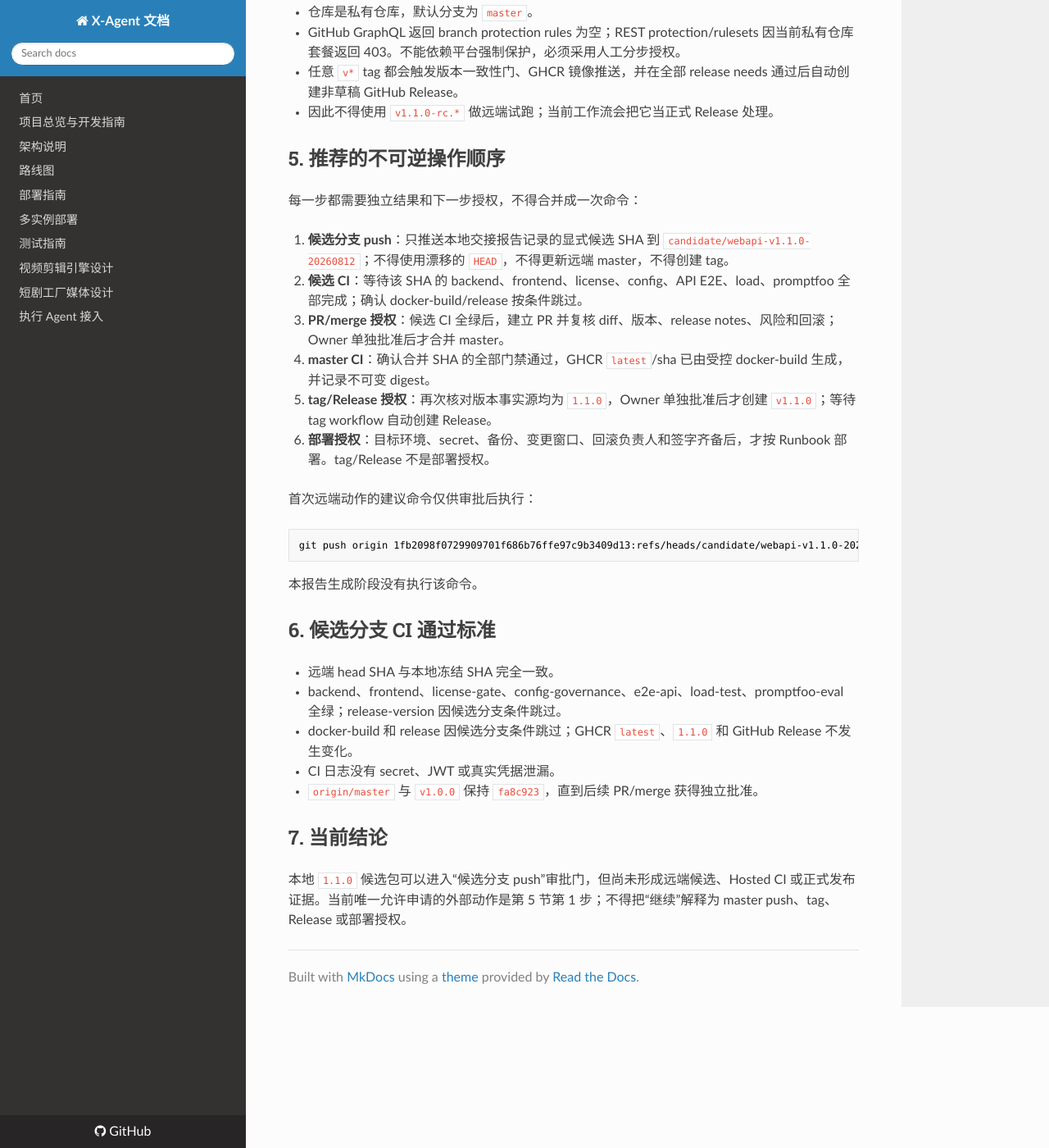
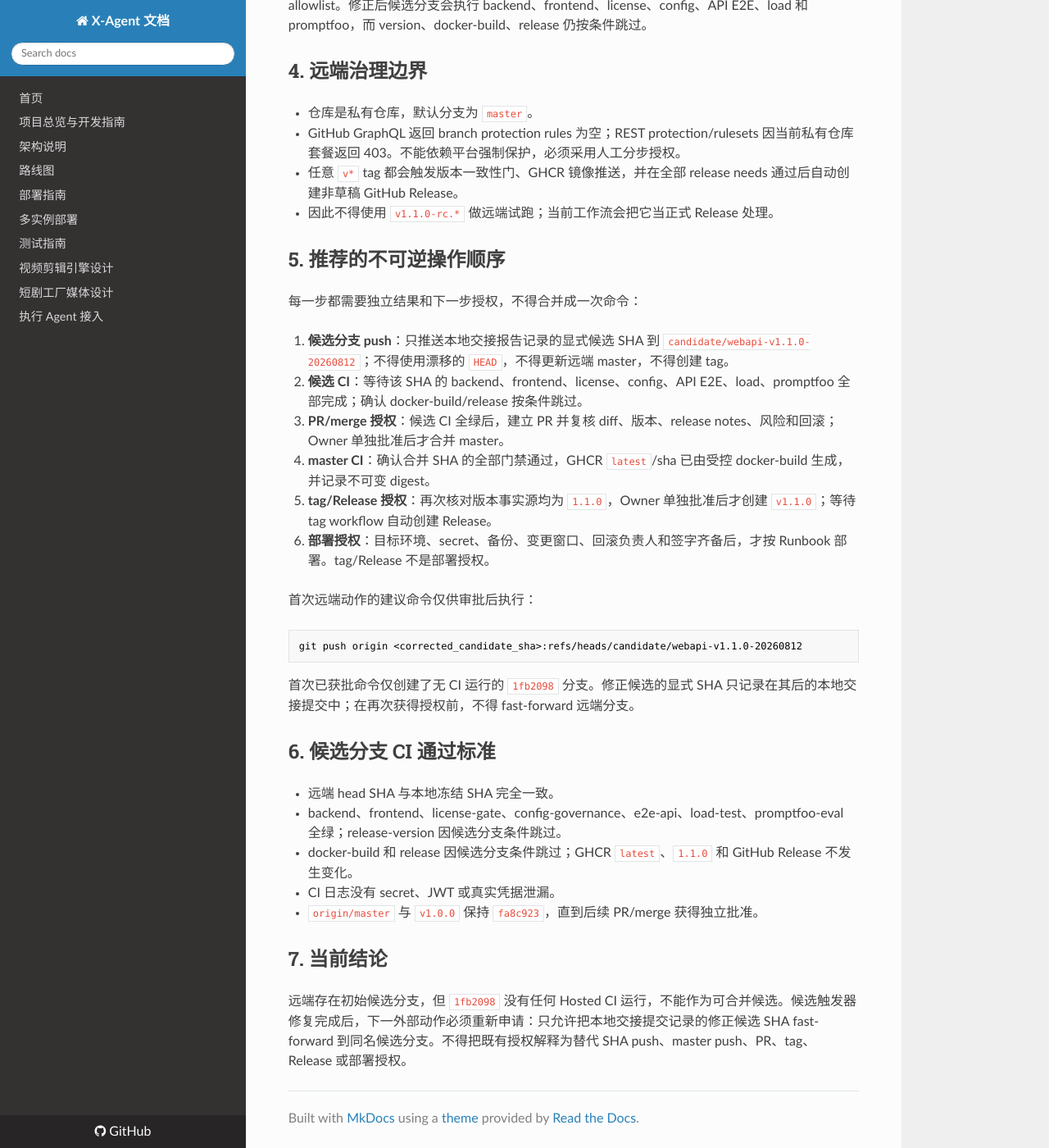
Before and after one commit to xiongpinji/xiongbao, an MkDocs documentation site: the page built from docs/coordination/reports/WEB_API_R3_RELEASE_CANDIDATE_PREFLIGHT.md, in a window 1280 px wide and 1400 px high, scrolled down 1399 px. Shown: the whole window at 82% size. Built offline with MkDocs 1.6.1, drawn with Linux system fonts in a browser that asks for light colours; nearby versions of some CDN libraries; some of the changed text lies outside the part shown.

Commit message:
fix(CI): 让候选分支触发发布门禁

````diff
--- a/docs/coordination/reports/WEB_API_R3_RELEASE_CANDIDATE_PREFLIGHT.md
+++ b/docs/coordination/reports/WEB_API_R3_RELEASE_CANDIDATE_PREFLIGHT.md
@@ -1,12 +1,12 @@
 # Web/API R3 `1.1.0` 远端发布前置审计
 
 > 日期：2026-08-12
-> 范围：只读远端核验、本地版本候选与发布流水线安全门；未 push、未建 PR、未合并、未打 tag、未发布或部署。
+> 范围：远端候选分支创建、本地版本候选与发布流水线安全门；未建 PR、未合并、未打 tag、未发布或部署。
 
 ## 1. 冻结事实
 
 - 本地准备基线：`43b395177a0a2cd4f682417a40e449638d7ec8b9`，`master` 相对 `origin/master` ahead 116。
-- 冻结的 `1.1.0` 候选提交：`1fb2098f0729909701f686b76ffe97c9b3409d13`。该提交包含版本事实源、Release Notes、CI 门禁和回归合同；本交接报告提交位于其后，不属于首次候选分支 push 的对象。
+- 首次候选提交 `1fb2098f0729909701f686b76ffe97c9b3409d13` 已创建远端分支，但因旧 workflow 的 branch allowlist 排除 `candidate/**`，GitHub API 精确返回该 SHA 的 workflow runs 为 0。该提交已被后续修正候选取代，不得进入 PR、master 或 tag。
 - 远端 `origin/master`：`fa8c923c21534c53782d832aa5727735f1aafabd`。
 - `v1.0.0` 的 peeled commit 同为 `fa8c923c21534c53782d832aa5727735f1aafabd`；标签和历史 Release 不得移动或复用。
 - 当前本地 116 个提交没有 Hosted CI 证据；远端最近一次 master CI 只覆盖 `fa8c923`。
@@ -34,6 +34,8 @@
 8. release-version
 
 其中 `release-version` 在 master 校验 API/Web/README 一致，在 tag 上额外校验 tag；错误 tag 无法先行推送镜像。合同测试先在旧配置稳定失败，再以最小 YAML 修改转绿。候选分支 push 因 workflow 条件不会执行 docker-build；只有 master 或 `v*` tag push 才会构建并推送镜像。
+
+首次远端创建还暴露第二个真实缺口：`on.push.branches` 原先只包含 `main/master/develop`，所以合法的候选分支不会触发任何 CI。修复合同先证明 `candidate/**` 缺失，再将该模式加入 push allowlist。修正后候选分支会执行 backend、frontend、license、config、API E2E、load 和 promptfoo，而 version、docker-build、release 仍按条件跳过。
 
 ## 4. 远端治理边界
 
@@ -56,10 +58,10 @@
 首次远端动作的建议命令仅供审批后执行：
 
 ```powershell
-git push origin 1fb2098f0729909701f686b76ffe97c9b3409d13:refs/heads/candidate/webapi-v1.1.0-20260812
+git push origin <corrected_candidate_sha>:refs/heads/candidate/webapi-v1.1.0-20260812
 ```
 
-本报告生成阶段没有执行该命令。
+首次已获批命令仅创建了无 CI 运行的 `1fb2098` 分支。修正候选的显式 SHA 只记录在其后的本地交接提交中；在再次获得授权前，不得 fast-forward 远端分支。
 
 ## 6. 候选分支 CI 通过标准
 
@@ -71,4 +73,4 @@
 
 ## 7. 当前结论
 
-本地 `1.1.0` 候选包可以进入“候选分支 push”审批门，但尚未形成远端候选、Hosted CI 或正式发布证据。当前唯一允许申请的外部动作是第 5 节第 1 步；不得把“继续”解释为 master push、tag、Release 或部署授权。
+远端存在初始候选分支，但 `1fb2098` 没有任何 Hosted CI 运行，不能作为可合并候选。候选触发器修复完成后，下一外部动作必须重新申请：只允许把本地交接提交记录的修正候选 SHA fast-forward 到同名候选分支。不得把既有授权解释为替代 SHA push、master push、PR、tag、Release 或部署授权。
````
Also changed, not shown: other parts of docs/coordination/reports/WEB_API_R3_RELEASE_CANDIDATE_PREFLIGHT.md (+1 -1 lines), docs/coordination/WEB_API_RELEASE_TASK_BOARD.md (+2 -2 lines), 2 other files.
